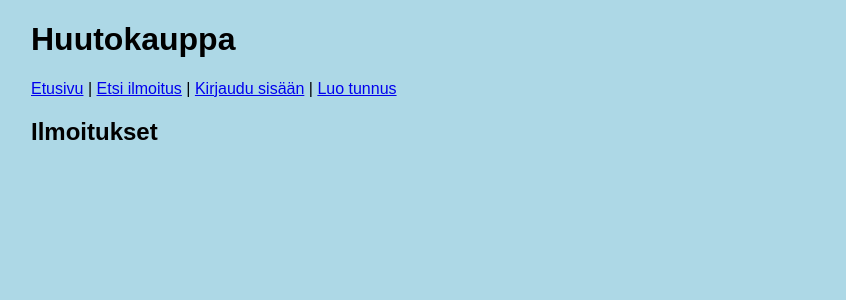
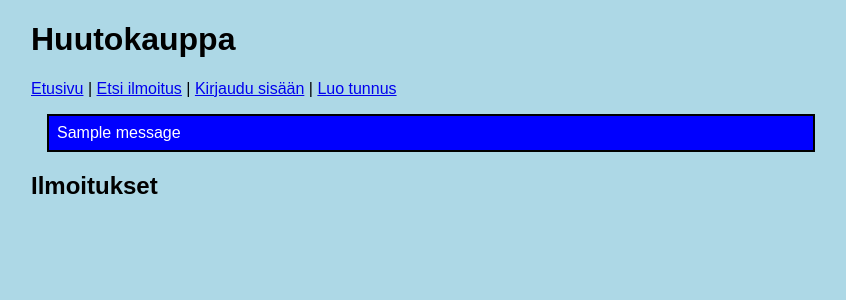
Before and after one commit to pllk/huutokauppa, a Flask app: page / in a window 1280 px wide. Shown: the top 300 px of the page, without its empty margins (209-1055 px from the left). Run offline with Flask 3, Linux system fonts and the light colour scheme; one stand-in notice (Sample message) is shown; data that the repository does not hold is empty.

Commit message:
Better way to show errors

```diff
--- a/app.py
+++ b/app.py
@@ -1,6 +1,6 @@
 import sqlite3
 from flask import Flask
-from flask import abort, make_response, redirect, render_template, request, session
+from flask import abort, flash, make_response, redirect, render_template, request, session
 import config
 import db
 import items
@@ -112,7 +112,8 @@ def create_bid():
 
     minimum_bid = items.get_minimum_bid(item_id)
     if price < minimum_bid:
-        return "VIRHE: Liian pieni huuto"
+        flash("VIRHE: Liian pieni huuto")
+        return redirect("/item/" + str(item_id))
 
     items.add_bid(item_id, user_id, price)
 
@@ -162,11 +163,13 @@ def add_image():
 
     file = request.files["image"]
     if not file.filename.endswith(".png"):
-        return "VIRHE: väärä tiedostomuoto"
+        flash("VIRHE: väärä tiedostomuoto")
+        return redirect("/images/" + str(item_id))
 
     image = file.read()
     if len(image) > 100 * 1024:
-        return "VIRHE: liian suuri kuva"
+        flash("VIRHE: liian suuri kuva")
+        return redirect("/images/" + str(item_id))
 
     items.add_image(item_id, image)
     return redirect("/images/" + str(item_id))
@@ -249,14 +252,16 @@ def create():
     password1 = request.form["password1"]
     password2 = request.form["password2"]
     if password1 != password2:
-        return "VIRHE: salasanat eivät ole samat"
+        flash("VIRHE: salasanat eivät ole samat")
+        return redirect("/register")
 
     try:
         users.create_user(username, password1)
     except sqlite3.IntegrityError:
-        return "VIRHE: tunnus on jo varattu"
+        flash("VIRHE: tunnus on jo varattu")
+        return redirect("/register")
 
-    return "Tunnus luotu"
+    return redirect("/")
 
 @app.route("/login", methods=["GET", "POST"])
 def login():
@@ -273,7 +278,8 @@ def login():
             session["username"] = username
             return redirect("/")
         else:
-            return "VIRHE: väärä tunnus tai salasana"
+            flash("VIRHE: väärä tunnus tai salasana")
+            return redirect("/login")
 
 @app.route("/logout")
 def logout():
--- a/static/main.css
+++ b/static/main.css
@@ -10,3 +10,11 @@ body {
   margin: 1em;
   padding: 0.2em 0.5em;
 }
+
+.info {
+  border: 2px solid black;
+  margin: 1em;
+  padding: 0.5em;
+  background-color: blue;
+  color: white;
+}
--- a/templates/layout.html
+++ b/templates/layout.html
@@ -27,6 +27,12 @@
   {% endif %}
   </p>
 
+  {% for message in get_flashed_messages() %}
+  <div class="info">
+    {{ message }}
+  </div>
+  {% endfor %}
+
   {% block content %}{% endblock %}
 </body>
 
```
